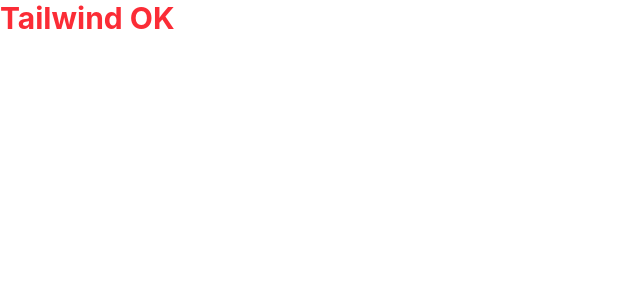
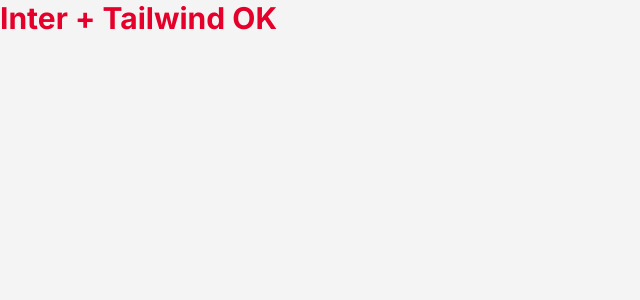
Before and after one commit to Maichind/prueba-tecnica, an Angular app: page / in a window 1280 px wide. Shown: the top 300 px of the page, without its empty margins (0-640 px from the left). Built offline with nearby package versions, Linux system fonts and the light colour scheme.

Commit message:
feat: add inter font and configure design tokens
Google Fonts Inter en index.html y styles.css. Tokens de color, fuente y sombra definidos en @theme. Fondo y color base en @layer base.

```diff
--- a/src/app/app.html
+++ b/src/app/app.html
@@ -1 +1 @@
-<h1 class="text-3xl font-bold text-red-500">Tailwind OK</h1>
+<h1 class="font-sans text-3xl font-bold text-brand-red">Inter + Tailwind OK</h1>
--- a/src/index.html
+++ b/src/index.html
@@ -2,10 +2,13 @@
 <html lang="en">
 <head>
   <meta charset="utf-8">
-  <title>PruebaTecnica</title>
+  <title>Prueba Tecnica</title>
   <base href="/">
   <meta name="viewport" content="width=device-width, initial-scale=1">
   <link rel="icon" type="image/x-icon" href="favicon.ico">
+  <link rel="preconnect" href="https://fonts.googleapis.com">
+  <link rel="preconnect" href="https://fonts.gstatic.com" crossorigin>
+  <link href="https://fonts.googleapis.com/css2?family=Inter:wght@400;500;600;700;800;900&display=swap" rel="stylesheet">
 </head>
 <body>
   <app-root></app-root>
--- a/src/styles.css
+++ b/src/styles.css
@@ -1,2 +1,24 @@
 /* You can add global styles to this file, and also import other style files */
+@import url('https://fonts.googleapis.com/css2?family=Inter:wght@400;500;600;700;800;900&display=swap');
 @import "tailwindcss";
+
+@theme {
+  --font-sans: 'Inter', sans-serif;
+
+  --color-gray-bg: #F4F4F5;
+  --color-text-dark: #1C274C;
+  --color-brand-red: #E4002B;
+  --color-text-muted: #A6A2A2;
+  --color-placeholder: #BDBDBD;
+  --color-text-primary: #343A40;
+
+  --shadow-card: 0px 2px 4px 0px rgba(0, 0, 0, 0.2);
+}
+
+@layer base {
+  body {
+    font-family: var(--font-sans);
+    background-color: var(--color-gray-bg);
+    color: var(--color-text-primary);
+  }
+}
```
